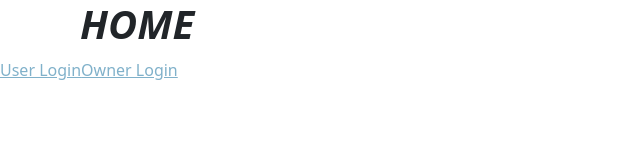
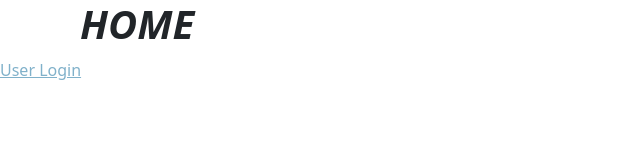
Before and after one commit to kkruthika6/foodzilla, a React (Create React App) app in the folder foodzilla-app/: page / in a window 1280 px wide. Shown: the top 160 px of the page, without its empty margins (0-640 px from the left). Built offline with nearby package versions, Linux system fonts and the light colour scheme.

Commit message:
Updated home page

```diff
--- a/foodzilla-app/src/pages/Home/Home.js
+++ b/foodzilla-app/src/pages/Home/Home.js
@@ -6,7 +6,8 @@ function Home() {
         <>
         <h1>HOME</h1>
         <Link to='/userlogin'>User Login</Link>
-        <Link to='/ownerlogin'>Owner Login</Link>
+
+
         </>
 
     );
```
